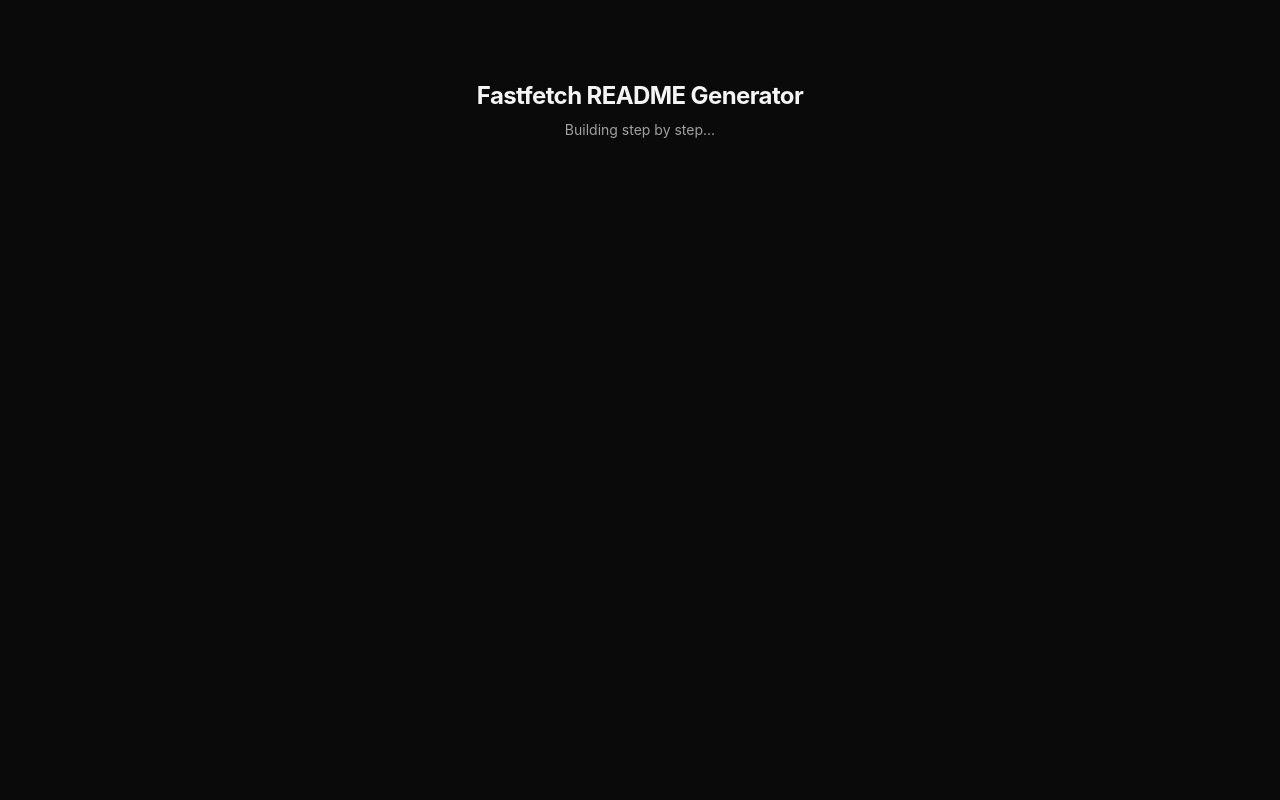
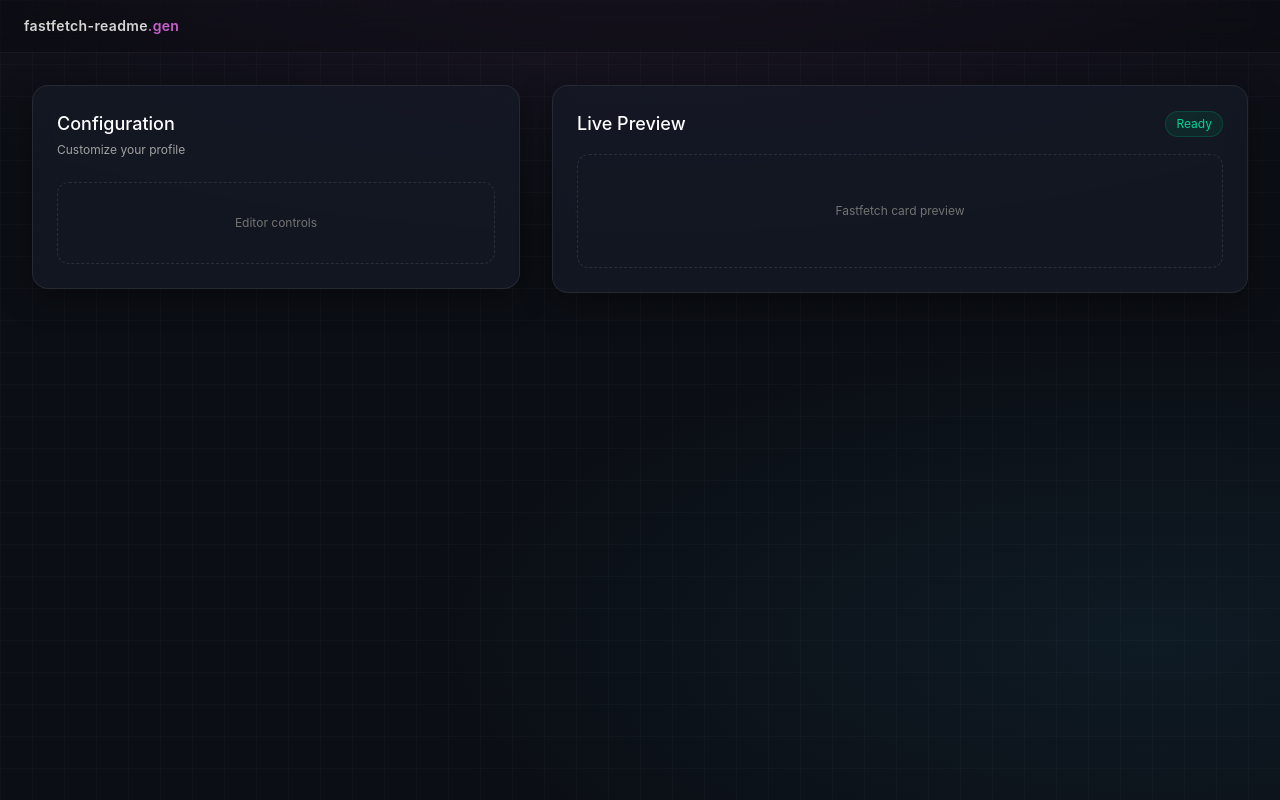
Before and after one commit to girimohit/ascii-fetch, a React (Vite) app: page / in a window 1280 px wide. Built offline with nearby package versions, Linux system fonts and the light colour scheme.

Commit message:
setup two colummn layout

```diff
--- a/src/App.tsx
+++ b/src/App.tsx
@@ -1,10 +1,49 @@
 export default function App() {
   return (
-    <div className="min-h-screen bg-neutral-950 text-neutral-100 flex flex-col">
+    <div className="min-h-screen flex flex-col">
+      {/* Top Header Placeholder */}
+      <header className="border-b border-white/5 bg-black/20 backdrop-blur-md px-6 py-4">
+        <div className="max-w-7xl mx-auto flex items-center justify-between">
+          <span className="font-semibold tracking-wide text-sm text-neutral-300">
+            fastfetch-readme<span className="text-[#C660CE]">.gen</span>
+          </span>
+        </div>
+      </header>
+
+      {/* Main Workspace */}
       <main className="flex-1 max-w-7xl w-full mx-auto p-4 sm:p-6 lg:p-8">
-        <div className="text-center py-12">
-          <h1 className="text-2xl font-bold tracking-tight">Fastfetch README Generator</h1>
-          <p className="text-neutral-400 mt-2 text-sm">Building step by step...</p>
+        <div className="grid grid-cols-1 lg:grid-cols-12 gap-8 items-start">
+
+          {/* Left Column: Configuration & Editor */}
+          <section className="lg:col-span-5 space-y-6">
+            <div className="glass-panel rounded-2xl p-6">
+              <h2 className="text-lg font-medium text-white mb-1">Configuration</h2>
+              <p className="text-xs text-neutral-400 mb-6">
+                Customize your profile
+              </p>
+
+              <div className="text-xs text-neutral-500 border border-dashed border-white/10 rounded-xl p-8 text-center">
+                Editor controls
+              </div>
+            </div>
+          </section>
+
+          {/* Right Column: Live README Preview */}
+          <section className="lg:col-span-7 space-y-6">
+            <div className="glass-panel rounded-2xl p-6">
+              <div className="flex items-center justify-between mb-4">
+                <h2 className="text-lg font-medium text-white">Live Preview</h2>
+                <span className="text-xs px-2.5 py-1 rounded-full bg-emerald-500/10 text-emerald-400 border border-emerald-500/20">
+                  Ready
+                </span>
+              </div>
+
+              <div className="text-xs text-neutral-500 border border-dashed border-white/10 rounded-xl p-12 text-center">
+                Fastfetch card preview
+              </div>
+            </div>
+          </section>
+
         </div>
       </main>
     </div>
```
